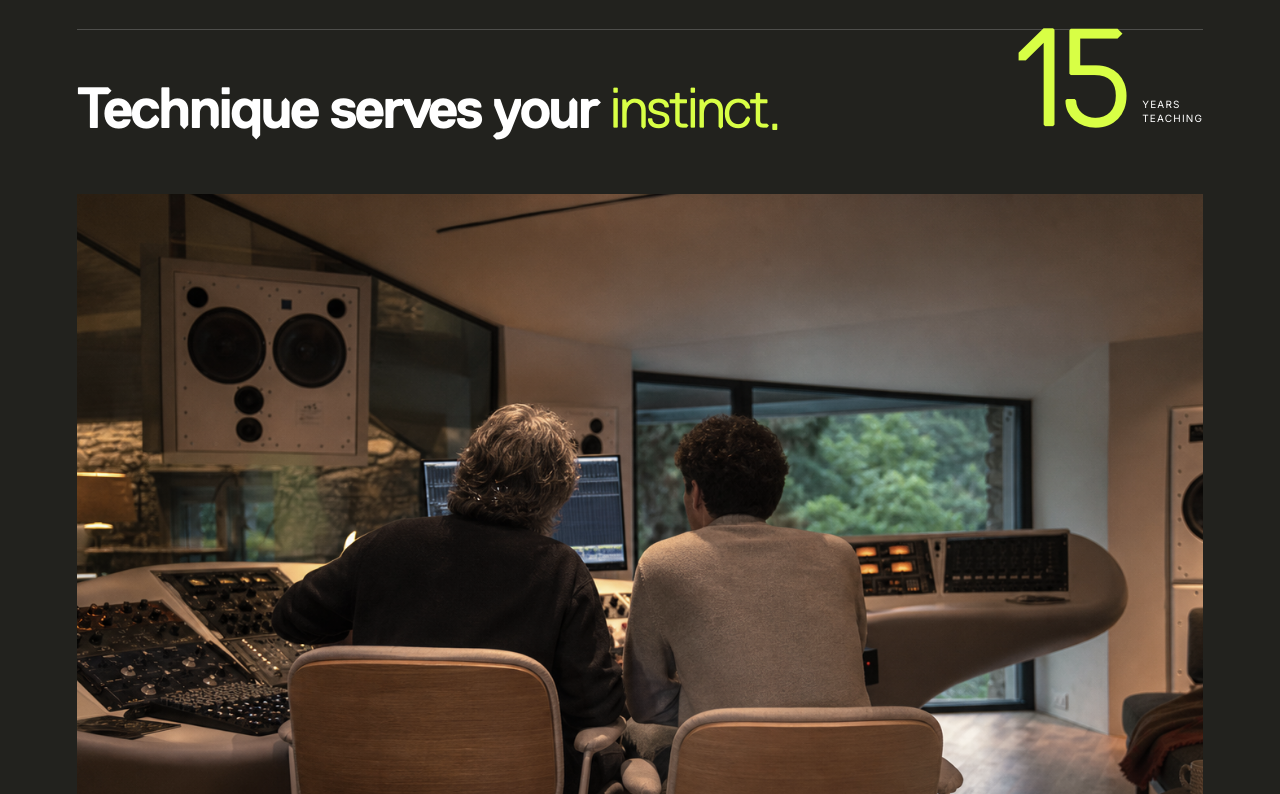
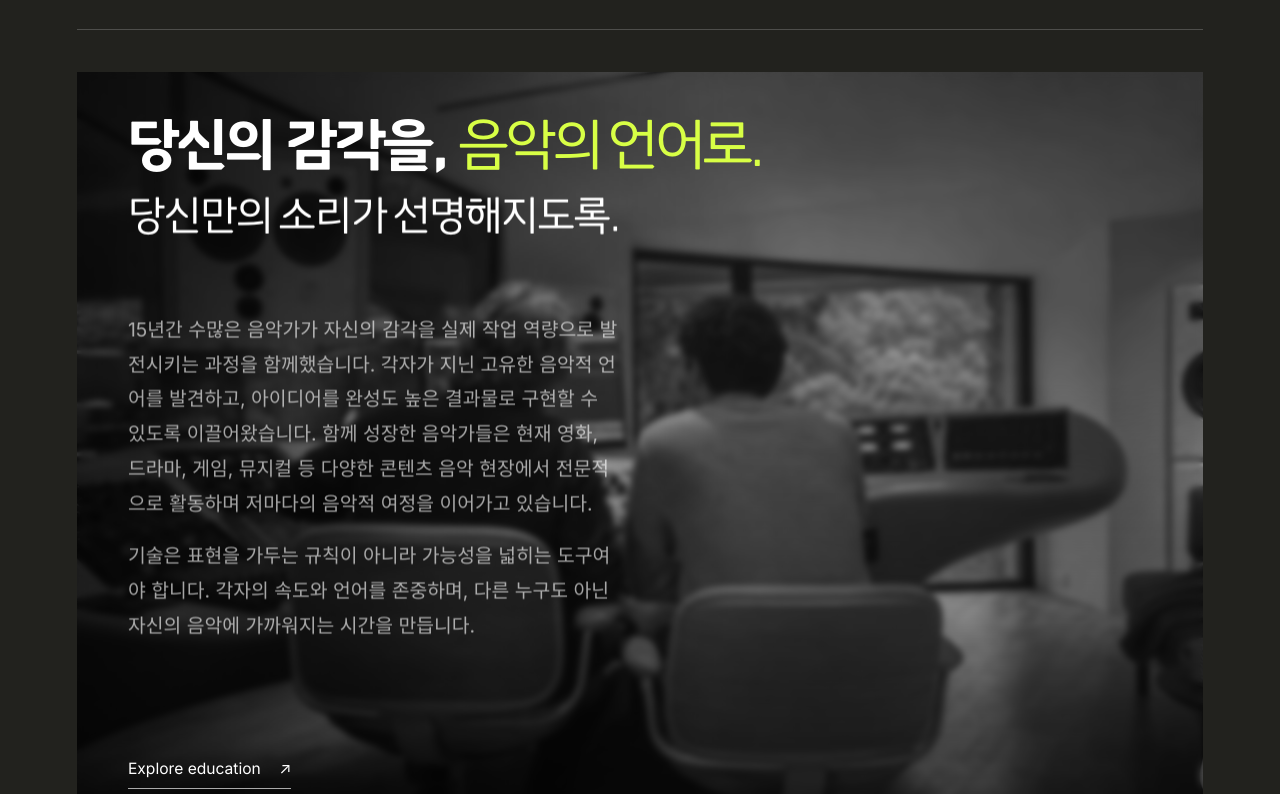
Before and after one commit to soultochul-spec/website01, a React (Vite) app: page / in a window 1280 px wide. Shown: the part 4986-5780 px from the top of the page. Built offline with nearby package versions, Linux system fonts and the light colour scheme.

Commit message:
Redesign education content overlay

```diff
--- a/src/main.jsx
+++ b/src/main.jsx
@@ -62,10 +62,12 @@ function App() {
   const [elapsed, setElapsed] = useState(0)
   const [openFaq, setOpenFaq] = useState(0)
   const [aboutVisible, setAboutVisible] = useState(false)
+  const [educationVisible, setEducationVisible] = useState(false)
   const audioRef = useRef(null)
   const playlistRef = useRef([])
   const previewStartRef = useRef(0)
   const aboutRef = useRef(null)
+  const educationRef = useRef(null)
   const heroRef = useRef(null)
   const heroCanvasRef = useRef(null)
 
@@ -187,6 +189,15 @@ function App() {
     }, { threshold: 0.35 })
 
     if (aboutRef.current) observer.observe(aboutRef.current)
+    return () => observer.disconnect()
+  }, [])
+
+  useEffect(() => {
+    const observer = new IntersectionObserver(([entry]) => {
+      setEducationVisible(entry.isIntersecting)
+    }, { threshold: 0.28 })
+
+    if (educationRef.current) observer.observe(educationRef.current)
     return () => observer.disconnect()
   }, [])
 
@@ -332,21 +343,19 @@ function App() {
         </div>
       </section>
 
-      <section className="education section dark" id="education">
-        <div className="section-label"><span>( Education )</span><span>15 years of mentoring</span></div>
-        <div className="education-heading">
-          <h2>Technique serves your <em>instinct.</em></h2>
-          <div className="education-years"><strong>15</strong><span>Years<br />teaching</span></div>
-        </div>
-        <div className="education-image">
+      <section ref={educationRef} className={`education section dark ${educationVisible ? 'education--visible' : ''}`} id="education">
+        <div className="section-label"><span>( Education )</span></div>
+        <div className="education-visual">
           <img src="/assets/education-mentoring.png" alt="스튜디오에서 악보를 함께 살펴보며 진행하는 일대일 작곡 교육" />
-        </div>
-        <div className="education-copy">
-          <p className="education-lead">정답을 가르치기보다,<br />당신만의 소리가 선명해지도록.</p>
-          <div>
-            <p>15년 동안 수많은 음악가의 시작과 성장을 함께했습니다. 이미 지닌 감각을 섬세하게 읽고, 막연했던 영감을 자신 있게 완성할 수 있는 역량으로 연결합니다.</p>
-            <p>기술은 표현을 가두는 규칙이 아니라 가능성을 넓히는 도구여야 합니다. 각자의 속도와 언어를 존중하며, 다른 누구도 아닌 자신의 음악에 가까워지는 시간을 만듭니다.</p>
-            <button className="education-link">Explore education <Arrow /></button>
+          <div className="education-blur" />
+          <div className="education-overlay">
+            <h2>당신의 감각을, <em>음악의 언어로.</em></h2>
+            <p className="education-lead">당신만의 소리가 선명해지도록.</p>
+            <div className="education-body">
+              <p>15년간 수많은 음악가가 자신의 감각을 실제 작업 역량으로 발전시키는 과정을 함께했습니다. 각자가 지닌 고유한 음악적 언어를 발견하고, 아이디어를 완성도 높은 결과물로 구현할 수 있도록 이끌어왔습니다. 함께 성장한 음악가들은 현재 영화, 드라마, 게임, 뮤지컬 등 다양한 콘텐츠 음악 현장에서 전문적으로 활동하며 저마다의 음악적 여정을 이어가고 있습니다.</p>
+              <p>기술은 표현을 가두는 규칙이 아니라 가능성을 넓히는 도구여야 합니다. 각자의 속도와 언어를 존중하며, 다른 누구도 아닌 자신의 음악에 가까워지는 시간을 만듭니다.</p>
+              <button className="education-link">Explore education <Arrow /></button>
+            </div>
           </div>
         </div>
       </section>
--- a/src/styles.css
+++ b/src/styles.css
@@ -104,18 +104,22 @@ h1 em,h2 em { font-weight:300; font-style:normal; color:var(--acid); }
 .service-list article:hover>p,.service-list article:focus-visible>p { opacity:1; visibility:visible; transform:translateY(0); }
 .education { background:#22221e; }
 .education h2 em { color:var(--acid); }
-.education-heading { display:flex; justify-content:space-between; align-items:flex-end; }
-.education-years { display:flex; align-items:flex-end; gap:18px; padding-bottom:8px; }
-.education-years strong { font-family:'11STREET Gothic',sans-serif; font-size:clamp(90px,11vw,170px); font-weight:300; line-height:.68; letter-spacing:-.07em; color:var(--acid); }
-.education-years span { font-size:10px; line-height:1.45; text-transform:uppercase; letter-spacing:.12em; }
-.education-image { margin-top:60px; height:min(68vw,820px); overflow:hidden; }
-.education-image img { width:100%; height:100%; object-fit:cover; object-position:center; filter:saturate(.78); }
-.education-copy { display:grid; grid-template-columns:1fr 1fr; gap:8vw; margin-top:70px; padding-top:35px; border-top:1px solid rgba(255,255,255,.22); }
-.education-copy>p { margin:0; font-family:'11STREET Gothic',sans-serif; font-size:clamp(30px,3.3vw,52px); font-weight:300; line-height:1.08; letter-spacing:-.025em; }
-.education-copy>div { max-width:590px; }
-.education-copy>div p { margin:0 0 22px; color:#b8b8af; font-size:14px; line-height:1.8; }
-.education-link { margin-top:28px; padding:0 0 10px; color:white; background:none; border-bottom:1px solid rgba(255,255,255,.65); font-size:13px; }
+.education-visual { position:relative; height:min(68vw,820px); margin-top:42px; overflow:hidden; }
+.education-visual img { position:absolute; inset:0; width:100%; height:100%; object-fit:cover; object-position:center; filter:grayscale(1) contrast(.9); }
+.education-blur { position:absolute; inset:0; z-index:1; background:linear-gradient(90deg,rgba(0,0,0,.7),rgba(0,0,0,.16) 58%),linear-gradient(0deg,rgba(0,0,0,.7),transparent 62%); backdrop-filter:blur(3px); }
+.education-overlay { position:relative; z-index:2; height:100%; display:flex; flex-direction:column; padding:46px 4vw 42px; }
+.education-overlay h2 { margin:0; opacity:0; filter:blur(12px); transform:translateY(18px); }
+.education-lead { max-width:680px; margin:18px 0 0; font-family:'11STREET Gothic',sans-serif; font-size:clamp(30px,3.3vw,52px); font-weight:300; line-height:1.08; letter-spacing:-.025em; opacity:0; filter:blur(12px); transform:translateY(18px); translate:0 10%; }
+.education-body { width:min(48%,590px); margin:auto 0 6% 0; }
+.education-body p { margin:0 0 18px; color:rgba(255,255,255,.8); font-size:19.32px; line-height:1.8; opacity:0; filter:blur(12px); transform:translateY(18px); translate:0 -3.6em; }
+.education-link { margin-top:28px; padding:0 0 10px; color:white; background:none; border-bottom:1px solid rgba(255,255,255,.65); font-size:15.6px; }
 .education-link span { margin-left:14px; }
+.education-overlay .education-link { opacity:0; filter:blur(12px); transform:translateY(18px); }
+.education--visible .education-overlay h2 { animation:about-dissolve 1.5s cubic-bezier(.2,.65,.25,1) forwards; }
+.education--visible .education-lead { animation:about-dissolve 1.5s cubic-bezier(.2,.65,.25,1) .6s forwards; }
+.education--visible .education-body p:nth-child(1) { animation:about-dissolve-muted 1.5s cubic-bezier(.2,.65,.25,1) 1.2s forwards; }
+.education--visible .education-body p:nth-child(2) { animation:about-dissolve-muted 1.5s cubic-bezier(.2,.65,.25,1) 1.8s forwards; }
+.education--visible .education-link { animation:about-dissolve 1.5s cubic-bezier(.2,.65,.25,1) 2.4s forwards; }
 .faq h2 { font-size:clamp(55px,7vw,110px); }
 .faq-list { width:65%; margin:90px 0 0 auto; border-top:1px solid var(--line); }
 .faq-item button { width:100%; min-height:95px; display:grid; grid-template-columns:55px 1fr auto; align-items:center; text-align:left; background:none; border-bottom:1px solid var(--line); }
@@ -136,11 +140,11 @@ footer h2 em { color:var(--ink); }
   .nav { height:64px; grid-template-columns:1fr auto auto; gap:18px; padding:0 20px; }.navlinks { display:none; }.navlinks--open { display:flex; position:absolute; top:64px; left:0; right:0; height:calc(100svh - 64px); flex-direction:column; justify-content:center; align-items:center; gap:35px; color:white; background:#000; }.navlinks--open button { font-family:'11STREET Gothic',sans-serif;font-size:42px;font-weight:400; }.nav-cta { display:none; }.menu { display:block;color:inherit; }
   .hero-copy { padding:120px 22px 13vh; }.hero { min-height:260svh; }.hero-fallback { object-position:62% center; }.hero-shade { background:linear-gradient(90deg,rgba(0,0,0,.55),rgba(0,0,0,.1)),linear-gradient(0deg,rgba(0,0,0,.6),transparent); }.hero-bottom { align-items:start; flex-direction:column; gap:28px; }.hero-actions { width:100%;justify-content:space-between; }.scroll-cue { display:none; }
   .section { padding:85px 22px; }.about.section,.services.section,.education.section { padding-top:21px; }.section-label span:last-child { display:none; }.section h2,footer h2 { margin-top:45px;line-height:.94; }.about>h2,.services>h2,.education h2 { margin-top:27px;font-size:5.5vw; }.about-grid { width:100%;height:125vw;aspect-ratio:auto;margin-top:24px; }.portrait { background-position:64% center; }.about-image-content { padding:0 22px 35px 14px; }.about-image-content h2 { margin-top:24px;font-size:4.8vw; }.about-copy { width:100%;margin-top:24px; }.about-copy p { font-size:30px;margin-bottom:32px; }.poster-reel { width:calc(100% + 44px);margin:80px -22px -85px;padding-top:25px; }.poster-track figure { margin:0 7px; }.poster-track img { height:310px; }.numbers { grid-template-columns:1fr 1fr; }.numbers div { min-height:180px; }.numbers div:nth-child(2) { border-right:0; }.numbers div:nth-child(-n+2) { border-bottom:1px solid var(--line); }
-  .service-list { margin-top:39px; }.service-list article { grid-template-columns:35px 1fr 20px;min-height:105px;gap:10px; }.service-list article>p { display:none; }.service-list h3 { width:auto;color:white; }.education-heading { display:block; }.education-years { margin-top:55px; }.education-image { margin-top:36px;height:95vw; }.education-image img { object-position:39% center; }.education-copy { grid-template-columns:1fr;gap:45px;margin-top:45px; }.faq-list { width:100%;margin-top:60px; }.faq-item button { grid-template-columns:35px 1fr auto; }.faq-answer p { padding-left:35px; }.faq-answer--open p { padding-bottom:25px; }
+  .service-list { margin-top:39px; }.service-list article { grid-template-columns:35px 1fr 20px;min-height:105px;gap:10px; }.service-list article>p { display:none; }.service-list h3 { width:auto;color:white; }.education-visual { height:max(210vw,780px);margin-top:24px; }.education-visual img { object-position:39% center; }.education-blur { background:linear-gradient(90deg,rgba(0,0,0,.78),rgba(0,0,0,.22)),linear-gradient(0deg,rgba(0,0,0,.82),transparent 68%);backdrop-filter:blur(2px); }.education-overlay { padding:28px 18px 30px; }.education-overlay h2 { margin:0;font-size:7vw;white-space:normal; }.education-lead { font-size:28px;line-height:1.12; }.education-body { width:100%;margin:auto 0 4%; }.education-body p { font-size:16.56px;line-height:1.65;margin-bottom:14px; }.education-link { margin-top:12px; }.faq-list { width:100%;margin-top:60px; }.faq-item button { grid-template-columns:35px 1fr auto; }.faq-answer p { padding-left:35px; }.faq-answer--open p { padding-bottom:25px; }
   footer { padding:85px 22px 25px; }.button--dark { margin-top:50px; }.footer-bottom { margin-top:90px;grid-template-columns:1fr auto;gap:20px; }.footer-bottom>a { text-align:right; }.footer-bottom div { grid-column:1/-1;justify-self:start; }
   .player { left:10px;right:10px;bottom:10px;grid-template-columns:124px 1fr 30px;min-height:72px;padding:10px;gap:10px; }.player .time,.player .progress { display:none; }.player-controls>button:not(.player-pause) { width:29px; }.player-pause { width:44px;height:44px; }
 }
-@media(prefers-reduced-motion:reduce){*{scroll-behavior:auto!important;animation:none!important;transition:none!important;}.about .section-label{opacity:1;filter:none;transform:none}.about-image-content h2,.about-copy p span{opacity:.8;filter:none;transform:none}.poster-reel{overflow-x:auto}.poster-track figure:nth-child(n+9){display:none}}
+@media(prefers-reduced-motion:reduce){*{scroll-behavior:auto!important;animation:none!important;transition:none!important;}.about .section-label{opacity:1;filter:none;transform:none}.about-image-content h2,.about-copy p span{opacity:.8;filter:none;transform:none}.education-overlay h2,.education-lead,.education-body p,.education-overlay .education-link{opacity:.8;filter:none;transform:none}.poster-reel{overflow-x:auto}.poster-track figure:nth-child(n+9){display:none}}
 @keyframes poster-scroll { to { transform:translateX(-50%); } }
 @keyframes about-dissolve { to { opacity:1; filter:blur(0); transform:translateY(0); } }
 @keyframes about-dissolve-muted { to { opacity:.8; filter:blur(0); transform:translateY(0); } }
```
Also changed, not shown: 1 other file (tests, documents, lock files or other folders).
